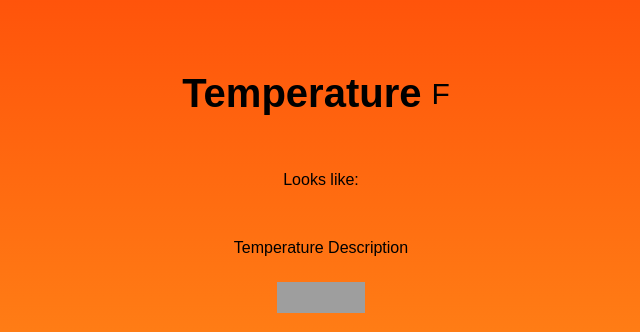
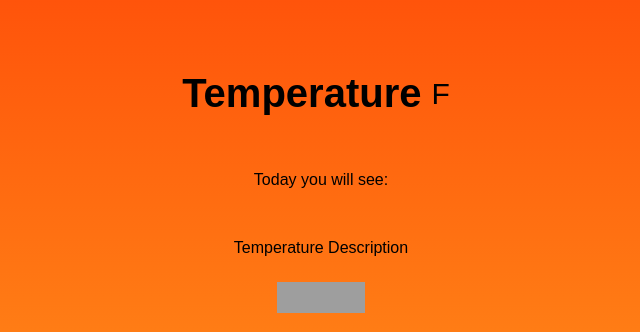
Before and after one commit to LHwang01/weather-app, a website: page index.html in a window 1280 px wide. Shown: the part 341-673 px from the top of the page, 319-959 px from the left. Drawn offline with Linux system fonts and the light colour scheme; grey boxes are pictures that could not be loaded.

Commit message:
Added Additional Text

```diff
--- a/index.html
+++ b/index.html
@@ -14,8 +14,7 @@
             <h2 class="temperature-degree">Temperature</h2>
             <span>F</span>
         </div>
-            Looks like:
-            <div class="temperature-description">Temperature Description</div>
+            Today you will see: <div class="temperature-description">Temperature Description</div>
         </div>
         <script src="app.js"></script>
         <p>
```
Also changed, not shown: package.json (added, +12 -0 lines), 1 other file.
